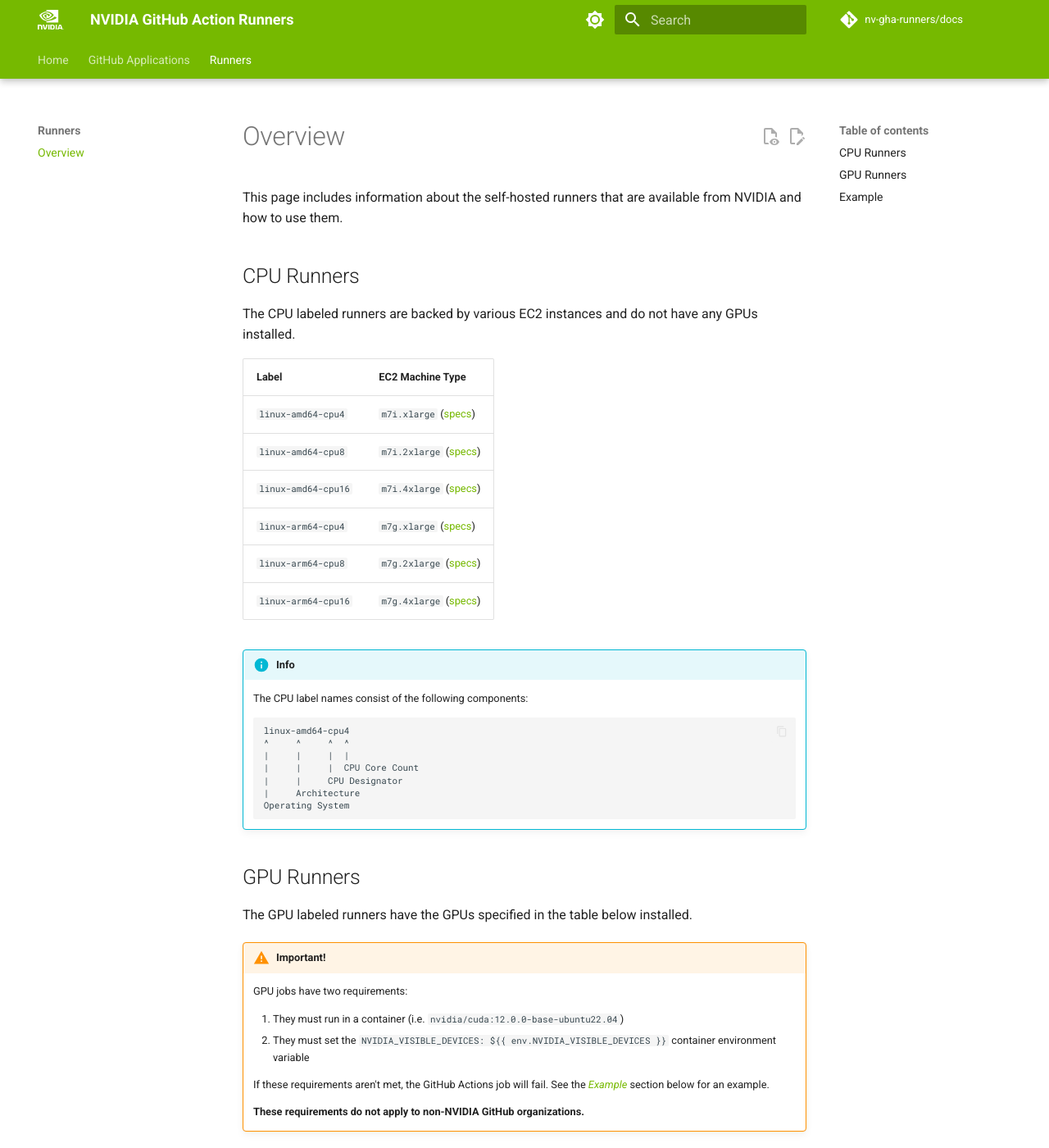
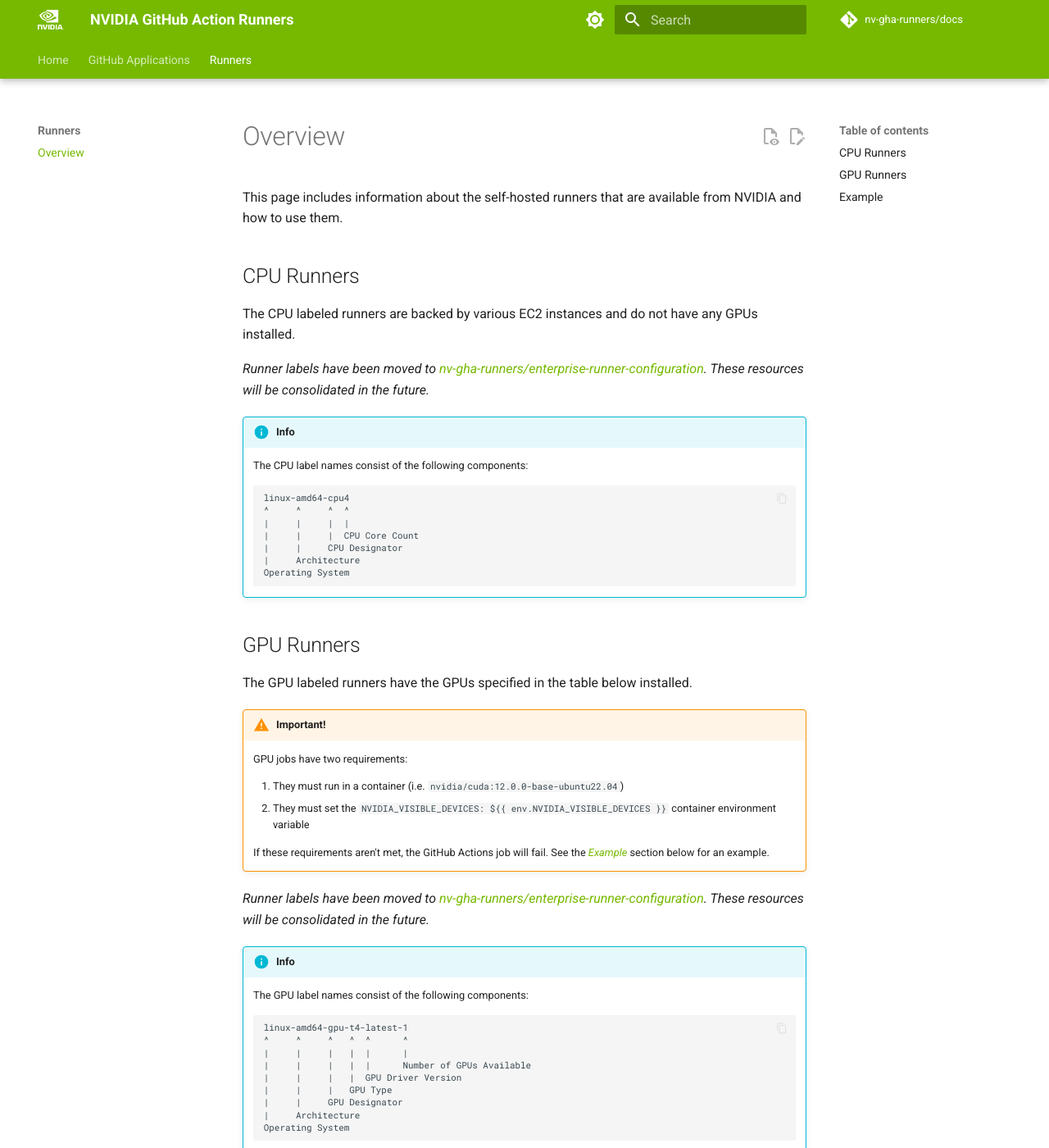
Before and after one commit to nv-gha-runners/docs, an MkDocs documentation site: the page built from docs/runners/index.md, in a window 1280 px wide and 1400 px high. Shown: the whole window at 82% size. Built offline with MkDocs 1.6.1 and Material for MkDocs 9.7.7, drawn with Linux system fonts in a browser that asks for light colours; comment, search, counter and statistics services are not loaded; some of the changed text lies outside the part shown.

Commit message:
update docs for enterprise runners

```diff
--- a/docs/runners/index.md
+++ b/docs/runners/index.md
@@ -6,17 +6,7 @@ This page includes information about the self-hosted runners that are available
 
 The CPU labeled runners are backed by various EC2 instances and do not have any GPUs installed.
 
-| Label               | EC2 Machine Type             |
-| ------------------- | ---------------------------- |
-| `linux-amd64-cpu4`  | `m7i.xlarge` ([specs][m7i])  |
-| `linux-amd64-cpu8`  | `m7i.2xlarge` ([specs][m7i]) |
-| `linux-amd64-cpu16` | `m7i.4xlarge` ([specs][m7i]) |
-| `linux-arm64-cpu4`  | `m7g.xlarge` ([specs][m7g])  |
-| `linux-arm64-cpu8`  | `m7g.2xlarge` ([specs][m7g]) |
-| `linux-arm64-cpu16` | `m7g.4xlarge` ([specs][m7g]) |
-
-[m7i]: https://aws.amazon.com/ec2/instance-types/m7i/#Product_details
-[m7g]: https://aws.amazon.com/ec2/instance-types/m7g/#Product_Details
+_Runner labels have been moved to [nv-gha-runners/enterprise-runner-configuration](https://github.com/nv-gha-runners/enterprise-runner-configuration). These resources will be consolidated in the future._
 
 <!-- prettier-ignore-start -->
 !!! info
@@ -45,16 +35,9 @@ The GPU labeled runners have the GPUs specified in the table below installed.
     2. They must set the `NVIDIA_VISIBLE_DEVICES: ${{ env.NVIDIA_VISIBLE_DEVICES }}` container environment variable
 
      If these requirements aren't met, the GitHub Actions job will fail. See the [_Example_](#example) section below for an example.
-
-     **These requirements do not apply to non-NVIDIA GitHub organizations.**
 <!-- prettier-ignore-end -->
 
-| Label                             | GPU    | Driver Version | # of GPUs |
-| --------------------------------- | ------ | -------------- | --------- |
-| `linux-amd64-gpu-v100-earliest-1` | `V100` | `470`          | `1`       |
-| `linux-amd64-gpu-v100-latest-1`   | `V100` | `535`          | `1`       |
-| `linux-arm64-gpu-a100-latest-1`   | `A100` | `535`          | `1`       |
-| `linux-amd64-gpu-t4-latest-1`     | `T4`   | `535`          | `1`       |
+_Runner labels have been moved to [nv-gha-runners/enterprise-runner-configuration](https://github.com/nv-gha-runners/enterprise-runner-configuration). These resources will be consolidated in the future._
 
 <!-- prettier-ignore-start -->
 !!! info
--- a/mkdocs.yml
+++ b/mkdocs.yml
@@ -56,7 +56,6 @@ nav:
       - Onboarding:
           - onboarding/index.md
           - NVIDIA Orgs: onboarding/nvidia.md
-          - Non-NVIDIA Orgs: onboarding/non-nvidia.md
   - GitHub Applications:
       - apps/index.md
       - Copy PR Bot:
@@ -64,5 +63,7 @@ nav:
           - FAQs: apps/copy-pr-bot/faqs.md
       - NVIDIA Runners:
           - apps/nvidia-runners/index.md
+      - NVIDIA Runner Mgmt:
+          - apps/nvidia-runner-mgmt/index.md
   - Runners:
       - runners/index.md
```
Also changed, not shown: docs/apps/nvidia-runner-mgmt/index.md (added, +11 -0 lines), docs/onboarding/index.md (+0 -6 lines), docs/onboarding/non-nvidia.md (deleted, +0 -9 lines), docs/onboarding/nvidia.md (+2 -8 lines).
